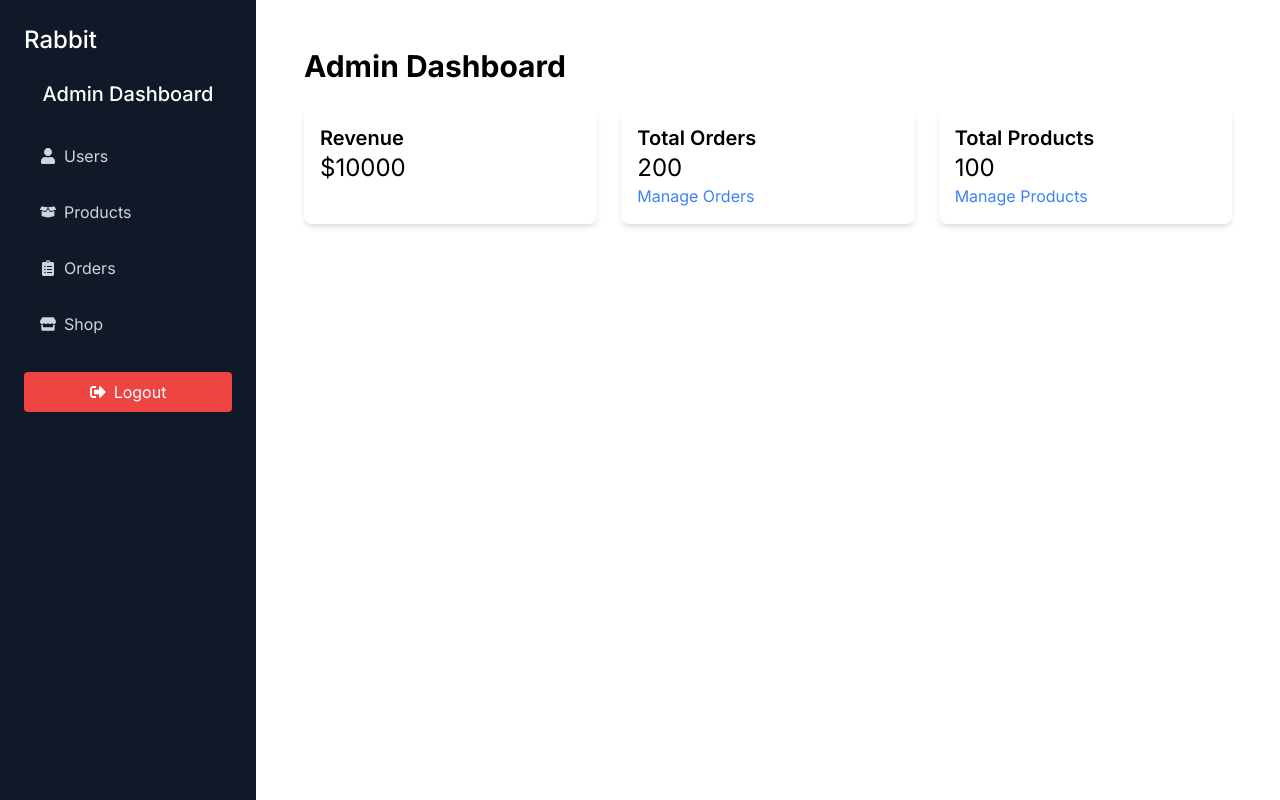
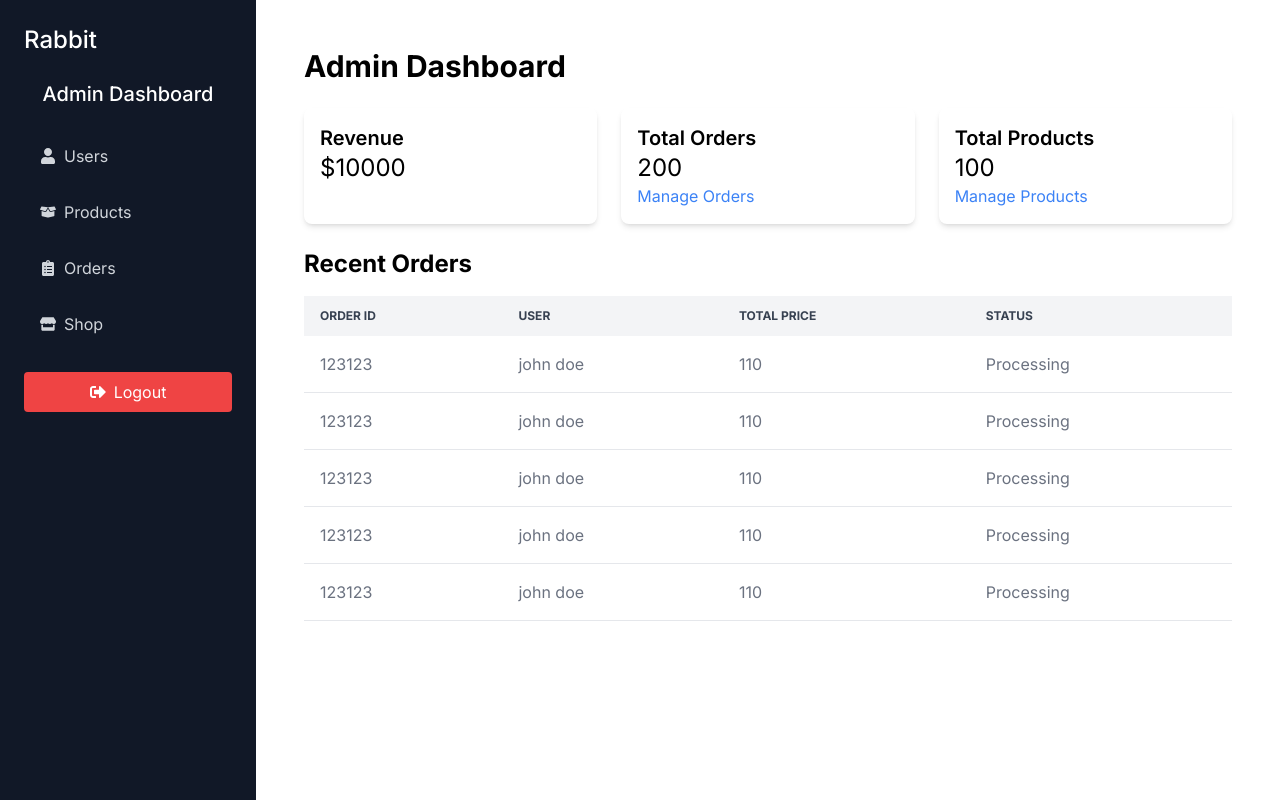
Before and after one commit to 830Utpal/Rabbit, a React (Vite) app in the folder frontend/: page /admin in a window 1280 px wide. Built offline with nearby package versions, Linux system fonts and the light colour scheme.

Commit message:
admin home page completed

```diff
--- a/frontend/src/pages/AdminHomePage.jsx
+++ b/frontend/src/pages/AdminHomePage.jsx
@@ -10,7 +10,39 @@ const AdminHomePage = () => {
         },
         totalPrice:110,
         status:"Processing",
-    }
+    },
+    {
+        _id:123123,
+        users:{
+            name:"john doe",
+        },
+        totalPrice:110,
+        status:"Processing",
+    },
+    {
+        _id:123123,
+        users:{
+            name:"john doe",
+        },
+        totalPrice:110,
+        status:"Processing",
+    },
+    {
+        _id:123123,
+        users:{
+            name:"john doe",
+        },
+        totalPrice:110,
+        status:"Processing",
+    },
+    {
+        _id:123123,
+        users:{
+            name:"john doe",
+        },
+        totalPrice:110,
+        status:"Processing",
+    },
 ];
   return (
     <div className='max-w-7xl mx-auto p-6'>
@@ -33,6 +65,37 @@ const AdminHomePage = () => {
             </Link>
         </div>
       </div>
+      <div className='mt-6'>
+        <h2 className="text-2xl font-bold mb-4">Recent Orders</h2>
+        <div className='overflow-x-auto'>
+           <table className='min-w-full text-left text-gray-500'>
+              <thead className='bg-gray-100 text-xs uppercase text-gray-700'>
+                <tr>
+                   <th className='py-3 px-4 '>Order ID</th>
+                   <th className='py-3 px-4 '>User</th>
+                   <th className='py-3 px-4 '>Total Price</th>
+                   <th className='py-3 px-4 '>Status</th>
+                </tr>
+              </thead>
+              <tbody>
+                 {orders.length>0 ?(
+                    orders.map((order)=>(
+                        <tr key={orders._id} className='border-b hover:bg-gray-50 cursor-pointer'>
+                             <td className='p-4'>{order._id}</td>
+                            <td className='p-4'>{order.users.name}</td>
+                            <td className='p-4'>{order.totalPrice}</td>
+                            <td className='p-4'>{order.status}</td>
+                        </tr>
+                    ))
+                ):(
+                    <tr>
+                        <td colSpan={4} className='p-4 text-center text-gray-500'>No recent orders found.</td>
+                    </tr>
+                )}
+              </tbody>
+           </table>
+        </div>
+      </div>
     </div>
   )
 }
```
